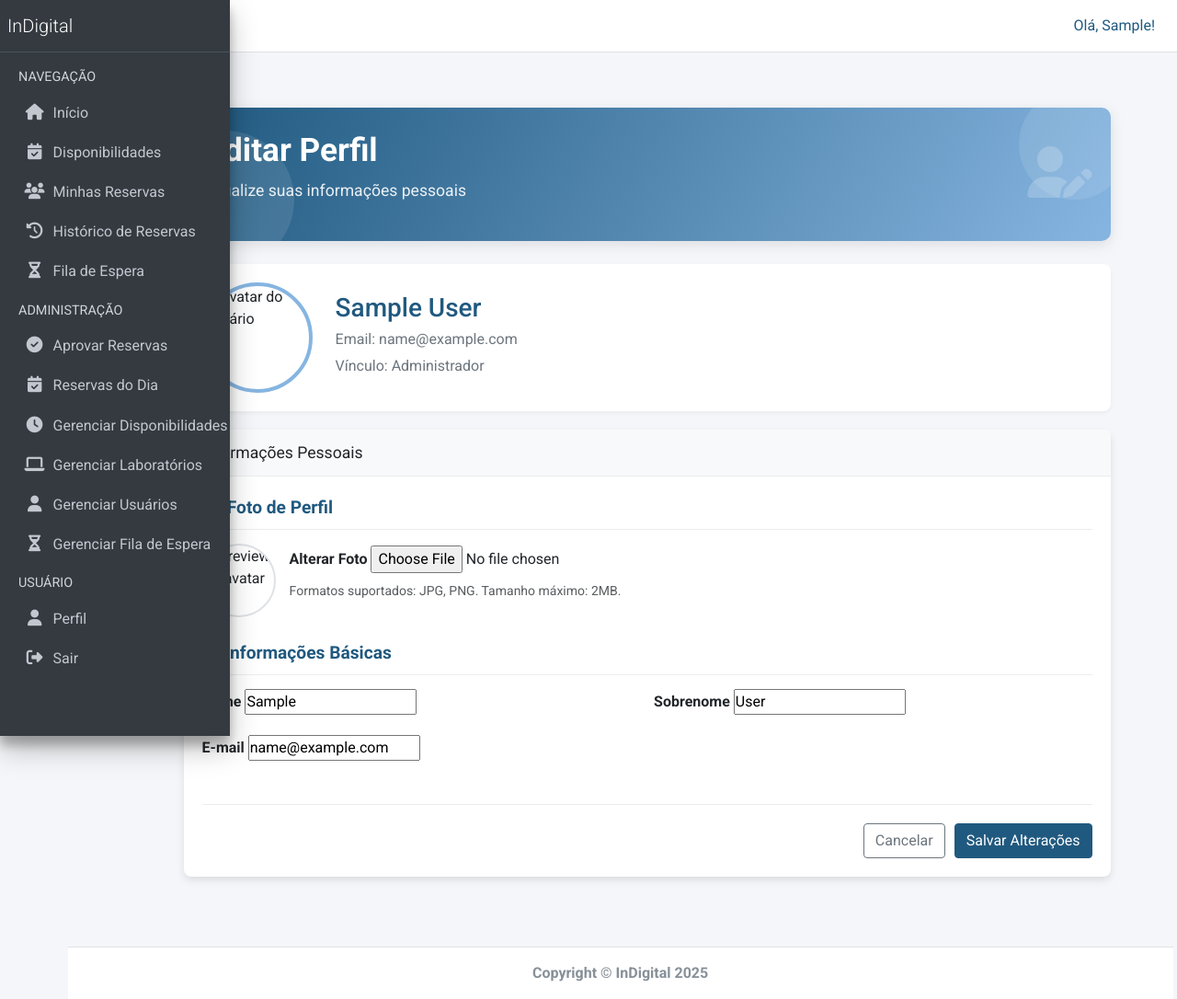
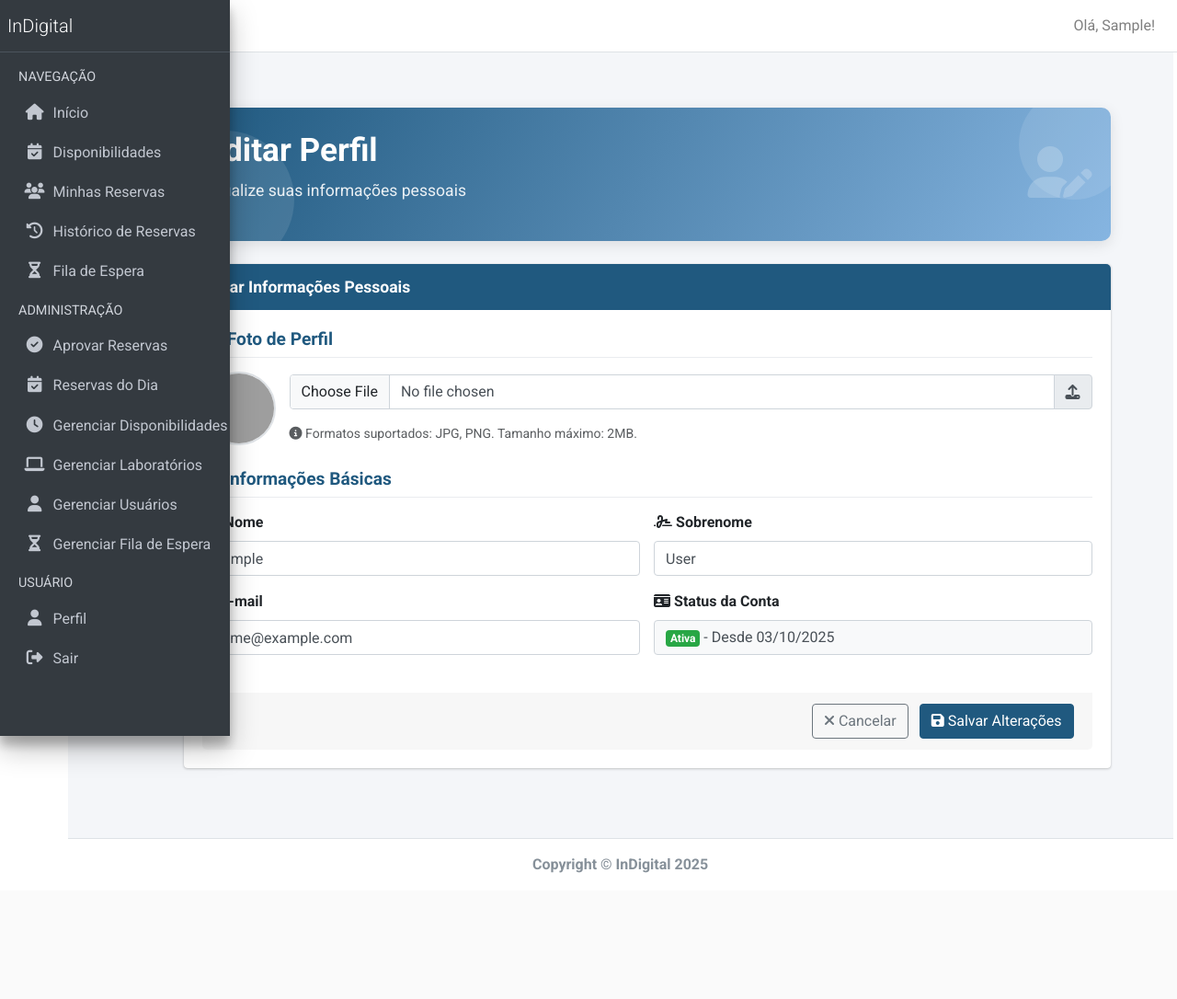
Before and after one commit to Adaylla/InDigital, a Django app: page /usuarios/editar/perfil/ in a window 1280 px wide. Shown: the whole page at 92% size. After the commit the page ends 949 px from the top, so only its background shows below. Run offline with Django 5.2, Linux system fonts and the light colour scheme; the visitor is signed in with stand-in values (Sample User, id 1); some libraries are stand-ins or nearby versions; grey boxes are pictures that could not be loaded.

Commit message:
ajustando pagina de editar perfi

```diff
--- a/indigital/templates/base.html
+++ b/indigital/templates/base.html
@@ -24,9 +24,8 @@
 
     {% if request.resolver_match.url_name != 'account_login' and request.resolver_match.url_name != 'suap_login' and request.resolver_match.url_name != 'cadastro' %}
 
-        <!-- Navbar -->
+
         <nav class="main-header navbar navbar-expand navbar-white navbar-light">
-            <!-- Left navbar links -->
             <ul class="navbar-nav">
                 <li class="nav-item">
                     <a class="nav-link" data-widget="pushmenu" href="#" role="button">
@@ -35,41 +34,24 @@
                 </li>
             </ul>
 
-            <!-- Right navbar links -->
             <ul class="navbar-nav ml-auto">
                 <li class="nav-item dropdown user-menu">
                     <a href="#" class="nav-link dropdown-toggle" data-toggle="dropdown">
                         <span class="d-none d-md-inline">Olá, {{ request.user.first_name }}!</span>
                     </a>
-                    <div class="dropdown-menu dropdown-menu-lg dropdown-menu-right">
-                        <a href="{% url 'perfil' %}" class="dropdown-item">
-                            <i class="fas fa-user mr-2"></i> Perfil
-                        </a>
-                        <div class="dropdown-divider"></div>
-                        <form method="post" action="{% url 'account_logout' %}">
-                            {% csrf_token %}
-                            <button type="submit" class="dropdown-item">
-                                <i class="fas fa-sign-out-alt mr-2"></i> Sair
-                            </button>
-                        </form>
-                    </div>
                 </li>
             </ul>
         </nav>
 
-        <!-- Sidebar -->
         <aside class="main-sidebar sidebar-dark-primary elevation-4">
-            <!-- Brand Logo -->
             <a href="{% url 'index' %}" class="brand-link">
                 <span class="brand-text font-weight-light">InDigital</span>
             </a>
 
-            <!-- Sidebar -->
             <div class="sidebar">
-                <!-- Sidebar Menu -->
                 <nav class="mt-2">
                     <ul class="nav nav-pills nav-sidebar flex-column" data-widget="treeview" role="menu" data-accordion="false">
-                        <!-- Navegação Principal -->
+
                         <li class="nav-header">NAVEGAÇÃO</li>
 
                         {% if user.perfil == 'administrador' or user.is_superuser %}
@@ -80,7 +62,6 @@
                                 </a>
                             </li>
 
-                            <!-- Funcionalidades do Aluno para Admin -->
                             <li class="nav-item">
                                 <a href="{% url 'horarios' %}" class="nav-link">
                                     <i class="nav-icon fas fa-calendar-check"></i>
@@ -160,7 +141,6 @@
                                 </a>
                             </li>
 
-                            <!-- Funcionalidades do Aluno para Monitor -->
                             <li class="nav-item">
                                 <a href="{% url 'horarios' %}" class="nav-link">
                                     <i class="nav-icon fas fa-calendar-check"></i>
@@ -236,7 +216,6 @@
                             </li>
                         {% endif %}
 
-                        <!-- Menu Usuário (comum a todos) -->
                         <li class="nav-header">USUÁRIO</li>
 
                         <li class="nav-item">
@@ -262,7 +241,6 @@
 
     {% endif %}
 
-    <!-- Content Wrapper -->
     <div class="content-wrapper">
         {% if messages %}
             <div class="container mt-3">
@@ -275,7 +253,6 @@
             </div>
         {% endif %}
 
-        <!-- Main content -->
         <section class="content">
             <div class="container-fluid pb-4">
                 {% block content %}{% endblock content %}
@@ -283,7 +260,6 @@
         </section>
     </div>
 
-    <!-- Footer -->
     {% if not request.resolver_match.url_name == 'account_login' and not request.resolver_match.url_name == 'suap_login' and not request.resolver_match.url_name == 'cadastro' %}
     <footer class="main-footer">
         <div class="container">
--- a/usuarios/templates/editar_perfil.html
+++ b/usuarios/templates/editar_perfil.html
@@ -1,5 +1,6 @@
 {% extends "base.html" %}
 {% load static %}
+{% load crispy_forms_tags %}
 
 {% block extra_css %}
 <style>
@@ -9,93 +10,6 @@
         --cor-intermediaria1: #20597F;
         --cor-intermediaria2: #86B5E1;
         --cor-intermediaria3: #20597F;
-    }
-
-    body {
-        font-family: 'Source Sans 3', sans-serif;
-        background-color: #f4f6f9;
-    }
-
-    .small-box {
-        border-radius: 8px;
-        padding: 15px;
-        margin-bottom: 20px;
-        box-shadow: 0 4px 8px rgba(0,0,0,0.1);
-        transition: transform 0.3s;
-    }
-
-    .small-box:hover {
-        transform: translateY(-5px);
-    }
-
-    .small-box .inner h4 {
-        font-size: 1.5rem;
-        margin-bottom: 5px;
-    }
-
-    .small-box .inner p {
-        font-size: 1.2rem;
-        margin: 0;
-    }
-
-    .card {
-        border-radius: 8px;
-        box-shadow: 0 4px 8px rgba(0,0,0,0.1);
-        border: none;
-    }
-
-    .card-header {
-        background-color: #f8f9fa;
-        border-bottom: 1px solid #eaecef;
-        font-weight: 600;
-    }
-
-    .app-sidebar {
-        background: linear-gradient(180deg, var(--cor-primaria) 0%, var(--cor-primaria) 100%) !important;
-    }
-
-    .sidebar-brand .brand-text {
-        font-weight: 700;
-        font-size: 1.5rem;
-        color: #fff;
-    }
-
-    .app-footer {
-        background-color: #f8f9fa;
-        border-top: 1px solid #dee2e6;
-        padding: 10px 0;
-        text-align: center;
-    }
-
-    /* Correção para o layout do AdminLTE */
-    .wrapper {
-        display: flex;
-        flex-direction: column;
-        min-height: 100vh;
-    }
-
-    .content-wrapper {
-        flex: 1;
-        margin-left: 250px;
-        transition: margin-left 0.3s ease-in-out;
-    }
-
-    .sidebar-collapsed .content-wrapper {
-        margin-left: 78px;
-    }
-
-    .main-sidebar {
-        width: 250px;
-        position: fixed;
-        top: 0;
-        left: 0;
-        height: 100vh;
-        z-index: 1038;
-        transition: width 0.3s ease-in-out;
-    }
-
-    .sidebar-collapsed .main-sidebar {
-        width: 78px;
     }
 
     /* Estilo do banner */
@@ -157,48 +71,6 @@
         z-index: 0;
     }
 
-    /* cores padrão dos elementos */
-    .bg-info {
-        background-color: #20597F !important;
-        color: white !important;
-    }
-
-    .bg-success {
-        background-color: #86B5E1 !important;
-        color: white !important;
-    }
-
-    .bg-warning {
-        background-color: #20597F !important;
-        color: white !important;
-    }
-
-    .bg-danger {
-        background-color: #86B5E1 !important;
-        color: white !important;
-    }
-
-    .main-header .navbar-nav .nav-link {
-        color: var(--cor-primaria);
-    }
-
-    .main-header .navbar-nav .nav-link:hover {
-        color: var(--cor-intermediaria2);
-    }
-
-    .breadcrumb-item.active {
-        color: var(--cor-primaria);
-    }
-
-    .pagination .page-item.active .page-link {
-        background-color: var(--cor-primaria);
-        border-color: var(--cor-primaria);
-    }
-
-    .pagination .page-link {
-        color: var(--cor-primaria);
-    }
-
     /* Estilos específicos para a página de perfil */
     .profile-header {
         display: flex;
@@ -242,15 +114,6 @@
         border-bottom: 1px solid #eaecef;
     }
 
-    .form-actions {
-        display: flex;
-        justify-content: flex-end;
-        gap: 10px;
-        margin-top: 20px;
-        padding-top: 20px;
-        border-top: 1px solid #eaecef;
-    }
-
     .avatar-upload {
         display: flex;
         align-items: center;
@@ -265,12 +128,6 @@
         border: 2px solid #dee2e6;
     }
 
-    .avatar-upload-actions {
-        display: flex;
-        gap: 10px;
-        margin-top: 10px;
-    }
-
     /* Botão primário */
     .btn-primary {
         background-color: var(--cor-primaria) !important;
@@ -282,25 +139,19 @@
         border-color: #16466c !important;
     }
 
-    @media (max-width: 767.98px) {
-        .content-wrapper {
-            margin-left: 0;
+    /* Card header com cor primária */
+    .card-primary .card-header {
+        background-color: var(--cor-primaria) !important;
+        border-bottom: none;
+        color: white;
     }
 
-        .main-sidebar {
-            width: 250px;
-            transform: translateX(-250px);
+    .card-primary .card-title {
+        color: white;
+        font-weight: 600;
     }
 
-        .sidebar-open .main-sidebar {
-            transform: translateX(0);
-        }
-
-        .sidebar-collapsed .main-sidebar {
-            width: 250px;
-            transform: translateX(-250px);
-        }
-
+    @media (max-width: 767.98px) {
         .welcome-banner {
             text-align: center;
         }
@@ -323,10 +174,6 @@
             flex-direction: column;
             align-items: flex-start;
         }
-
-        .form-actions {
-            flex-direction: column;
-        }
     }
 </style>
 {% endblock %}
@@ -334,6 +181,7 @@
 {% block content %}
 <section class="content">
     <div class="container-fluid">
+        <!-- Banner igual ao da página de perfil -->
         <div class="welcome-banner">
             <h1>Editar Perfil</h1>
             <p>Atualize suas informações pessoais</p>
@@ -341,24 +189,9 @@
                 <i class="fas fa-user-edit"></i>
             </div>
         </div>
-
-                <div class="profile-header">
-                    <img src="{{ user.get_foto_perfil_url }}" alt="Avatar do usuário" class="profile-avatar">
-                    <div class="profile-info">
-                        <h3>{{ user.get_nome_completo }}</h3>
-                        <p>Email: {{ user.email }}</p>
-                        <p>Vínculo: {{ user.vinculo }}</p>
-                        {% if user.suap_id %}
-                        <p>Matrícula: {{ user.suap_id }}</p>
-                        {% endif %}
-                    </div>
-                </div>
-
-                <div class="row">
-                    <div class="col-md-12">
-                        <div class="card">
+                <div class="card card-primary">
                     <div class="card-header">
-                                <div class="card-title">Informações Pessoais</div>
+                        <div class="card-title">Editar Informações Pessoais</div>
                     </div>
 
                     <form method="post" enctype="multipart/form-data">
@@ -366,58 +199,78 @@
 
                         <div class="card-body">
                             <div class="form-section">
-                                        <div class="form-section-title">
+                                <h5 class="form-section-title">
                                     <i class="fas fa-camera me-2"></i>Foto de Perfil
-                                        </div>
+                                </h5>
+
                                 <div class="avatar-upload">
-                                            <img src="{{ user.get_foto_perfil_url }}" alt="Preview do avatar" class="avatar-preview" id="avatarPreview">
+                                    <img src="{{ user.get_foto_perfil_url }}" alt="Preview do avatar" class="avatar-preview" id="avatarPreview"
+                                         onerror="this.onerror=null; this.src='https://ui-avatars.com/api/?name={{ user.get_nome_completo|urlencode }}&size=80&background=6c757d&color=ffffff';">
 
                                     <div class="flex-grow-1">
                                         {% if user.suap_foto_url and not user.foto_perfil %}
-                                                <div class="alert alert-info mb-2">
-                                                    <small>
+                                        <div class="alert alert-info mb-3">
                                             <i class="fas fa-info-circle"></i>
                                             Foto atual importada do SUAP. Faça upload de uma nova foto para substituir.
-                                                    </small>
                                         </div>
                                         {% endif %}
 
-                                                <div class="mb-3">
-                                                    <label for="{{ form.foto_perfil.id_for_label }}" class="form-label">Alterar Foto</label>
-                                                    {{ form.foto_perfil }}
+                                        <div class="input-group mb-3">
+                                            <input type="file" class="form-control" id="{{ form.foto_perfil.id_for_label }}"
+                                                   name="{{ form.foto_perfil.name }}" accept="image/*">
+                                            <label class="input-group-text" for="{{ form.foto_perfil.id_for_label }}">
+                                                <i class="fas fa-upload"></i>
+                                            </label>
+                                        </div>
+
                                         {% if form.foto_perfil.errors %}
-                                                        <div class="text-danger">{{ form.foto_perfil.errors }}</div>
+                                            <div class="alert alert-danger">
+                                                {{ form.foto_perfil.errors }}
+                                            </div>
                                         {% endif %}
+
                                         <div class="form-text">
+                                            <i class="fas fa-info-circle"></i>
                                             Formatos suportados: JPG, PNG. Tamanho máximo: 2MB.
                                         </div>
                                     </div>
                                 </div>
                             </div>
-                                    </div>
-
 
                             <div class="form-section">
-                                        <div class="form-section-title">
+                                <h5 class="form-section-title">
                                     <i class="fas fa-user me-2"></i>Informações Básicas
-                                        </div>
+                                </h5>
 
                                 <div class="row">
                                     <div class="col-md-6">
                                         <div class="mb-3">
-                                                    <label for="{{ form.first_name.id_for_label }}" class="form-label">Nome</label>
-                                                    {{ form.first_name }}
+                                            <label for="{{ form.first_name.id_for_label }}" class="form-label">
+                                                <i class="fas fa-signature me-1"></i>Nome
+                                            </label>
+                                            <input type="text" class="form-control" id="{{ form.first_name.id_for_label }}"
+                                                   name="{{ form.first_name.name }}" value="{{ form.first_name.value|default:'' }}"
+                                                   placeholder="Digite seu nome">
                                             {% if form.first_name.errors %}
-                                                        <div class="text-danger">{{ form.first_name.errors }}</div>
+                                                <div class="alert alert-danger mt-2">
+                                                    {{ form.first_name.errors }}
+                                                </div>
                                             {% endif %}
                                         </div>
                                     </div>
+
                                     <div class="col-md-6">
                                         <div class="mb-3">
-                                                    <label for="{{ form.last_name.id_for_label }}" class="form-label">Sobrenome</label>
-                                                    {{ form.last_name }}
+                                            <label for="{{ form.last_name.id_for_label }}" class="form-label">
+                                                <i class="fas fa-signature me-1"></i>Sobrenome
+                                            </label>
+                                            <input type="text" class="form-control" id="{{ form.last_name.id_for_label }}"
+                                                   name="{{ form.last_name.name }}" value="{{ form.last_name.value|default:'' }}"
+                                                   placeholder="Digite seu sobrenome">
                                             {% if form.last_name.errors %}
-                                                        <div class="text-danger">{{ form.last_name.errors }}</div>
+                                                <div class="alert alert-danger mt-2">
+                                                    {{ form.last_name.errors }}
+                                                </div>
                                             {% endif %}
                                         </div>
                                     </div>
@@ -426,19 +279,48 @@
                                 <div class="row">
                                     <div class="col-md-6">
                                         <div class="mb-3">
-                                                    <label for="{{ form.email.id_for_label }}" class="form-label">E-mail</label>
-                                                    {{ form.email }}
+                                            <label for="{{ form.email.id_for_label }}" class="form-label">
+                                                <i class="fas fa-envelope me-1"></i>E-mail
+                                            </label>
+                                            <input type="email" class="form-control" id="{{ form.email.id_for_label }}"
+                                                   name="{{ form.email.name }}" value="{{ form.email.value|default:'' }}"
+                                                   placeholder="Digite seu e-mail">
                                             {% if form.email.errors %}
-                                                        <div class="text-danger">{{ form.email.errors }}</div>
+                                                <div class="alert alert-danger mt-2">
+                                                    {{ form.email.errors }}
+                                                </div>
                                             {% endif %}
+                                        </div>
+                                    </div>
+
+                                    <div class="col-md-6">
+                                        <div class="mb-3">
+                                            <label class="form-label">
+                                                <i class="fas fa-id-card me-1"></i>Status da Conta
+                                            </label>
+                                            <div class="form-control" style="background-color: #f8f9fa;">
+                                                {% if user.is_active %}
+                                                    <span class="badge badge-success">Ativa</span>
+                                                {% else %}
+                                                    <span class="badge badge-danger">Inativa</span>
+                                                {% endif %}
+                                                - Desde {{ user.date_joined|date:"d/m/Y" }}
+                                            </div>
                                         </div>
                                     </div>
                                 </div>
                             </div>
 
-                                    <div class="form-actions">
-                                        <a href="{% url 'perfil' %}" class="btn btn-outline-secondary">Cancelar</a>
-                                        <button type="submit" class="btn btn-primary">Salvar Alterações</button>
+                        <div class="card-footer">
+                            <div class="row">
+                                <div class="col-md-12 text-right">
+                                    <a href="{% url 'perfil' %}" class="btn btn-outline-secondary mr-2">
+                                        <i class="fas fa-times me-1"></i>Cancelar
+                                    </a>
+                                    <button type="submit" class="btn btn-primary">
+                                        <i class="fas fa-save me-1"></i>Salvar Alterações
+                                    </button>
+                                </div>
                             </div>
                         </div>
                     </form>
@@ -447,20 +329,40 @@
         </div>
     </div>
 </section>
-    </div>
-</div>
 {% endblock content %}
 
 {% block extra_js %}
 <script>
-    document.getElementById('id_foto_perfil').addEventListener('change', function(e) {
+    document.addEventListener('DOMContentLoaded', function() {
+        // Preview da imagem ao selecionar arquivo
+        const fileInput = document.getElementById('{{ form.foto_perfil.id_for_label }}');
+        const avatarPreview = document.getElementById('avatarPreview');
+
+        if (fileInput && avatarPreview) {
+            fileInput.addEventListener('change', function(e) {
                 if (e.target.files && e.target.files[0]) {
-            var reader = new FileReader();
+                    const reader = new FileReader();
                     reader.onload = function(e) {
-                document.getElementById('avatarPreview').src = e.target.result;
+                        avatarPreview.src = e.target.result;
                     }
                     reader.readAsDataURL(e.target.files[0]);
                 }
             });
+        }
+
+        // Validação de tamanho de arquivo
+        if (fileInput) {
+            fileInput.addEventListener('change', function(e) {
+                const file = e.target.files[0];
+                if (file) {
+                    const fileSize = file.size / 1024 / 1024; // MB
+                    if (fileSize > 2) {
+                        alert('O arquivo é muito grande. Por favor, selecione uma imagem menor que 2MB.');
+                        e.target.value = '';
+                    }
+                }
+            });
+        }
+    });
 </script>
 {% endblock %}
```
Lines whose indentation alone changed are shown as unchanged.
